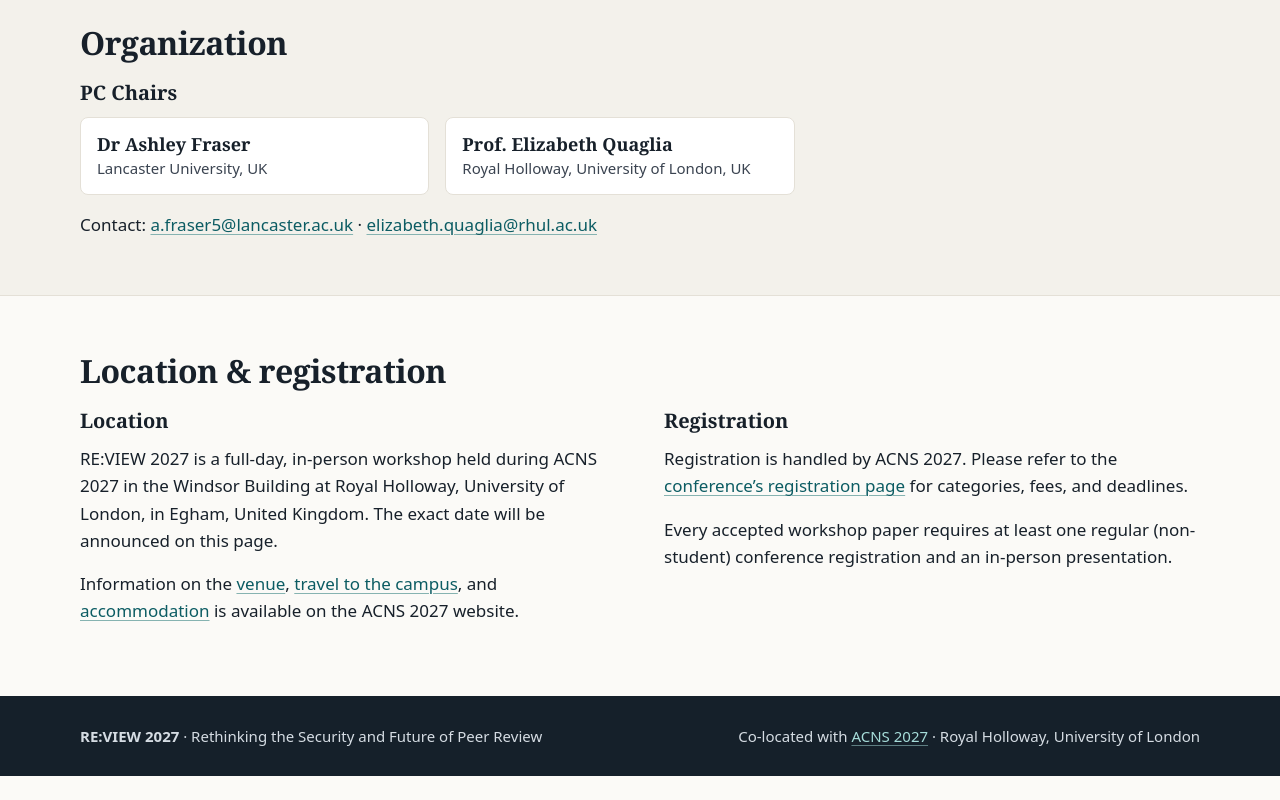
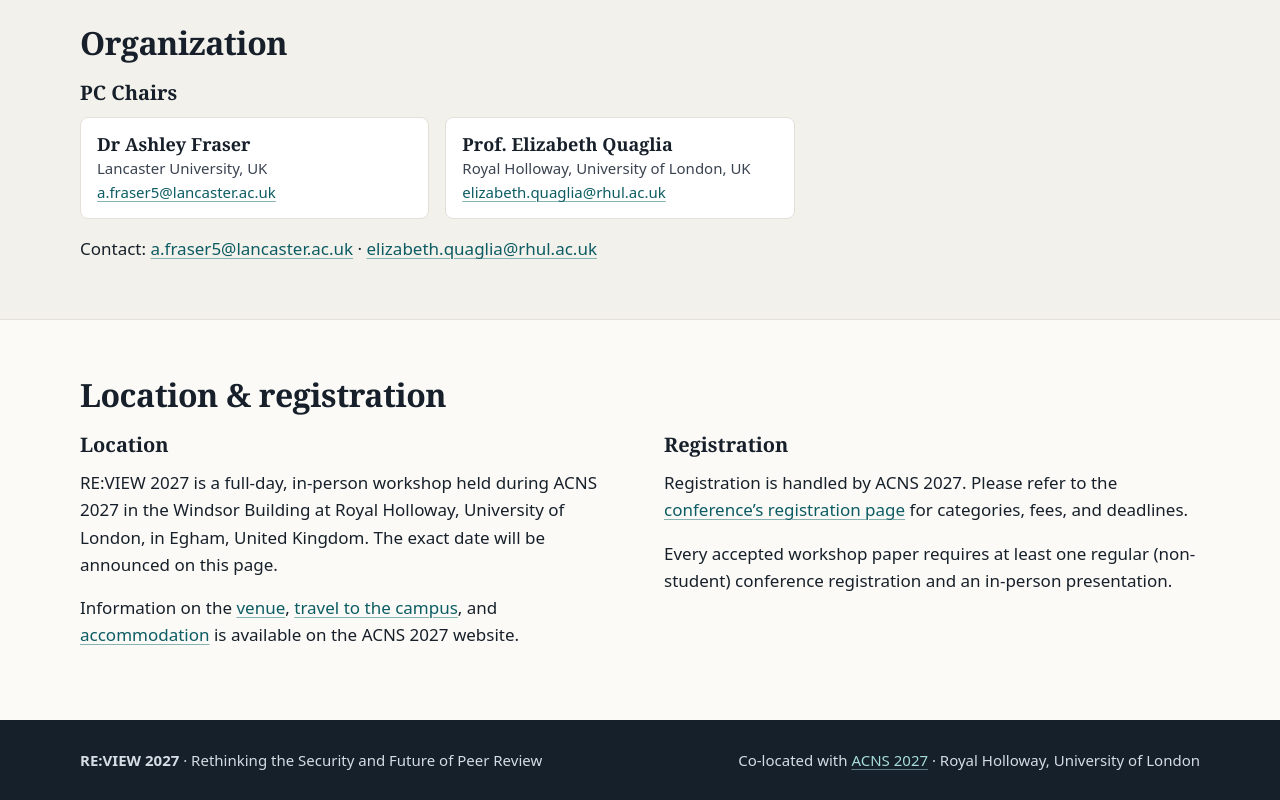
Before and after one commit to review2027/review2027.github.io, a plain HTML site: page index.html in a window 1280 px wide. Shown: the part 3946-4746 px from the top of the page. Before the commit the page ends 4722 px from the top, so only its background shows below. Drawn offline with Linux system fonts and the light colour scheme.

Commit message:
Add email affiliations for two persons
Added email affiliations for Dr. Ashley Fraser and Prof. Elizabeth Quaglia.

```diff
--- a/index.html
+++ b/index.html
@@ -305,12 +305,14 @@
                 <div>
                   <p class="person-name">Dr Ashley Fraser</p>
                   <p class="person-affiliation">Lancaster University, UK</p>
+                  <p class="person-affiliation"><a class="email">a.fraser5&nbsp;[at] lancaster&nbsp;[dot]&nbsp;ac&nbsp;[dot]&nbsp;uk</a></p>
                 </div>
               </li>
               <li class="person">
                 <div>
                   <p class="person-name">Prof. Elizabeth Quaglia</p>
                   <p class="person-affiliation">Royal Holloway, University of London, UK</p>
+                  <p class="person-affiliation"><a class="email">elizabeth.quaglia&nbsp;[at] rhul&nbsp;[dot]&nbsp;ac&nbsp;[dot]&nbsp;uk</a></p>
                 </div>
               </li>
             </ul>
```
